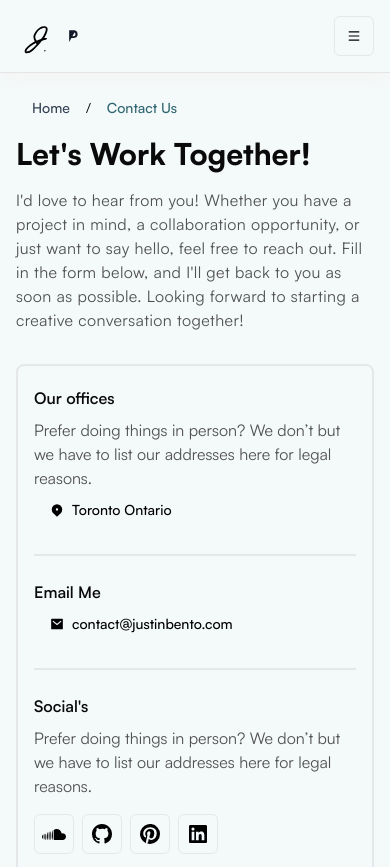
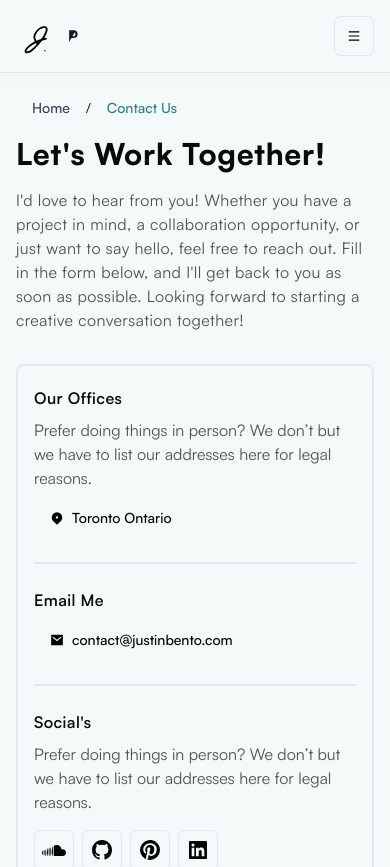
Before and after one commit to Justin-Bento/portfolio, a Next.js app: page /contact in a window 390 px wide. Shown: the top 867 px of the page. Built offline with nearby package versions, Linux system fonts and the light colour scheme; no server answers.

Commit message:
updated dark mode support for contact page

```diff
--- a/pages/contact.tsx
+++ b/pages/contact.tsx
@@ -18,30 +18,30 @@ export default function Contact() {
         <div className="grid grid-cols-1 gap-8 lg:grid-cols-2 lg:gap-16">
           <section className="lg:col-span-2">
             <nav className="flex items-center mb-2 text-sm">
-              <Button variant="link" className="text-slate-700"><Link href="/">Home</Link></Button>
-              <span>/</span>
-              <Button variant="link" className="text-primary-700"><Link href="/contact">Contact us</Link></Button>
+              <Button variant="link" className="text-slate-700 dark:text-slate-300"><Link href="/">Home</Link></Button>
+              <span className="dark:text-slate-300">/</span>
+              <Button variant="link" className="text-primary-600 dark:text-primary-400"><Link href="/contact">Contact us</Link></Button>
             </nav>
-            <h1 className="block tracking-normal [text-wrap:balance] text-3xl sm:text-4xl font-extrabold md:text-5xl text-neutral-950 capitalize">Let&#39;s work together!</h1>
-            <p className="mt-4 tracking-wide text-base sm:text-lg lg:text-xl text-neutral-600 max-w-[90ch]">I&#39;d love to hear from you! Whether you have a project in mind, a collaboration opportunity, or just want to say hello, feel free to reach out. Fill in the form below, and I&#39;ll get back to you as soon as possible. Looking forward to starting a creative conversation together!</p>
+            <h1 className="block tracking-wide [text-wrap:balance] text-3xl sm:text-4xl font-extrabold md:text-5xl  capitalize">Let&#39;s work together!</h1>
+            <p className="mt-4 tracking-wide text-base sm:text-lg lg:text-xl max-w-[90ch]">I&#39;d love to hear from you! Whether you have a project in mind, a collaboration opportunity, or just want to say hello, feel free to reach out. Fill in the form below, and I&#39;ll get back to you as soon as possible. Looking forward to starting a creative conversation together!</p>
           </section>
           <div className="overflow-hidden border-2 rounded-lg">
             <div className="px-4 py-5 sm:p-6">
-              <h2 className="text-base font-semibold font-display text-neutral-950">Our offices</h2>
-              <p className="mt-2 text-base text-neutral-600">Prefer doing things in person? We don’t but we have to list our addresses here for legal reasons.</p>
-              <Button variant="ghost" className="inline-flex items-center gap-2">
+              <h2 className="text-base font-semibold tracking-wide capitalize font-display">Our offices</h2>
+              <p className="mt-2 text-base ">Prefer doing things in person? We don’t but we have to list our addresses here for legal reasons.</p>
+              <Button variant="ghost" className="inline-flex items-center gap-2 mt-2">
                 <RiMapPin2Fill />
                 Toronto Ontario
               </Button>
               <hr className="my-6 border" />
-              <h2 className="text-base font-semibold font-display text-neutral-950">Email Me</h2>
-              <Button variant="ghost" className="inline-flex items-center gap-2 normal-case">
+              <h2 className="text-base font-semibold tracking-wide capitalize font-display">Email Me</h2>
+              <Button variant="ghost" className="inline-flex items-center gap-2 mt-2 normal-case">
                 <RiMailFill />
                 contact@justinbento.com
               </Button>
               <hr className="my-6 border" />
-              <h2 className="text-base font-semibold font-display text-neutral-950">Social&#39;s</h2>
-              <p className="mt-2 text-base text-neutral-600">Prefer doing things in person? We don’t but we have to list our addresses here for legal reasons.</p>
+              <h2 className="text-base font-semibold tracking-wide capitalize font-display">Social&#39;s</h2>
+              <p className="mt-2 text-base ">Prefer doing things in person? We don’t but we have to list our addresses here for legal reasons.</p>
               <div className="flex items-center gap-2 mt-4">
                 {footer_navigation.map((item: any) => (
                   <Link key={item.name} href={item.href} className="transition-all hover:opacity-80" target="_blank" aria-label="external-link-to-social-media">
```
